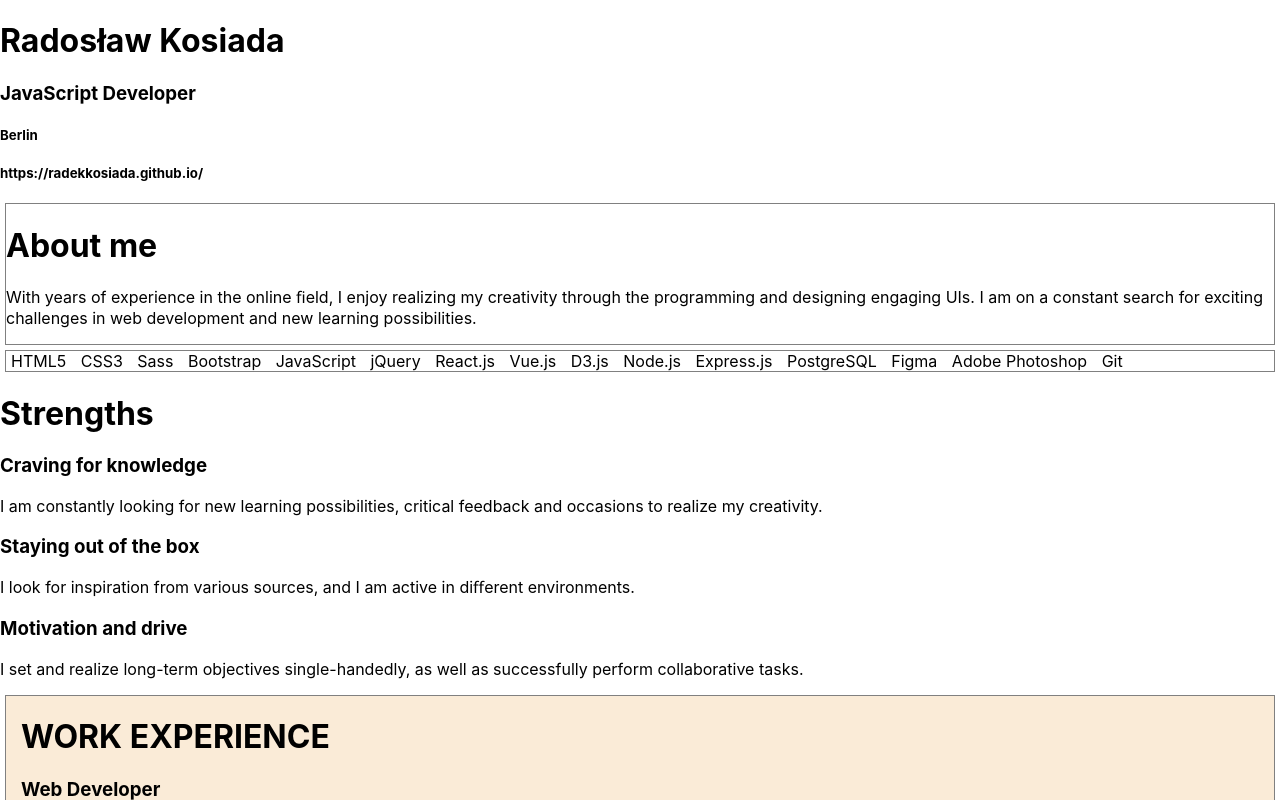
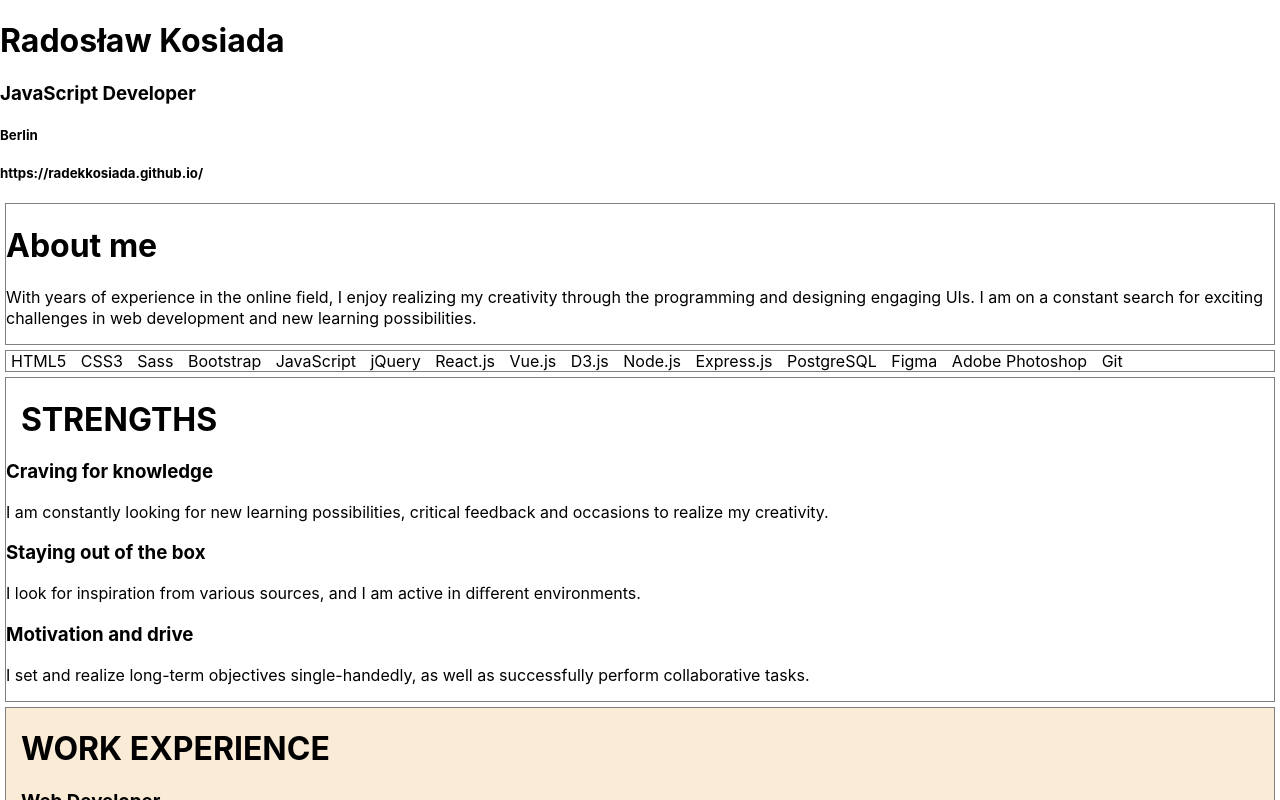
Before and after one commit to RadekKosiada/cv-project, a React (Create React App) app: page / in a window 1280 px wide. Shown: the top 800 px of the page. Built offline with nearby package versions, Linux system fonts and the light colour scheme.

Commit message:
Adjust basic UI

```diff
--- a/src/App.css
+++ b/src/App.css
@@ -4,7 +4,8 @@
 
 .experience,
 .skills-unit,
-.about-unit {
+.about-unit,
+.strengths-unit {
   border: 1px solid grey;
   margin: 5px;
 }
@@ -14,7 +15,8 @@
   margin: 0;
 }
 
-.header-experience {
+.experience-header,
+.strengths-header {
   text-transform: uppercase;
   padding-left: 15px;
 }
@@ -32,6 +34,6 @@
   background-color: beige;
 }
 
-.skills {
+.skill {
   margin: 5px;
 }
--- a/src/components/Experience.js
+++ b/src/components/Experience.js
@@ -8,7 +8,7 @@ function Experience(props) {
 
   return (
     <div className={`experience ${props.className}`}>
-      <h1 className="header-experience">{props.header}</h1>
+      <h1 className="experience-header">{props.header}</h1>
 
       {props.mainData.map((elem, index) => {
         const title = elem.jobTitle ? elem.jobTitle : elem.degree;
--- a/src/components/Skills.js
+++ b/src/components/Skills.js
@@ -18,7 +18,7 @@ function Skills(props) {
   return (
     <div className="skills-unit">
       {allTools.map((tool, key) => {
-        return ( <span className="skills" key={key}>{tool} </span>)
+        return ( <span className="skill" key={key}>{tool} </span>)
       })}
     </div>
   )
```
